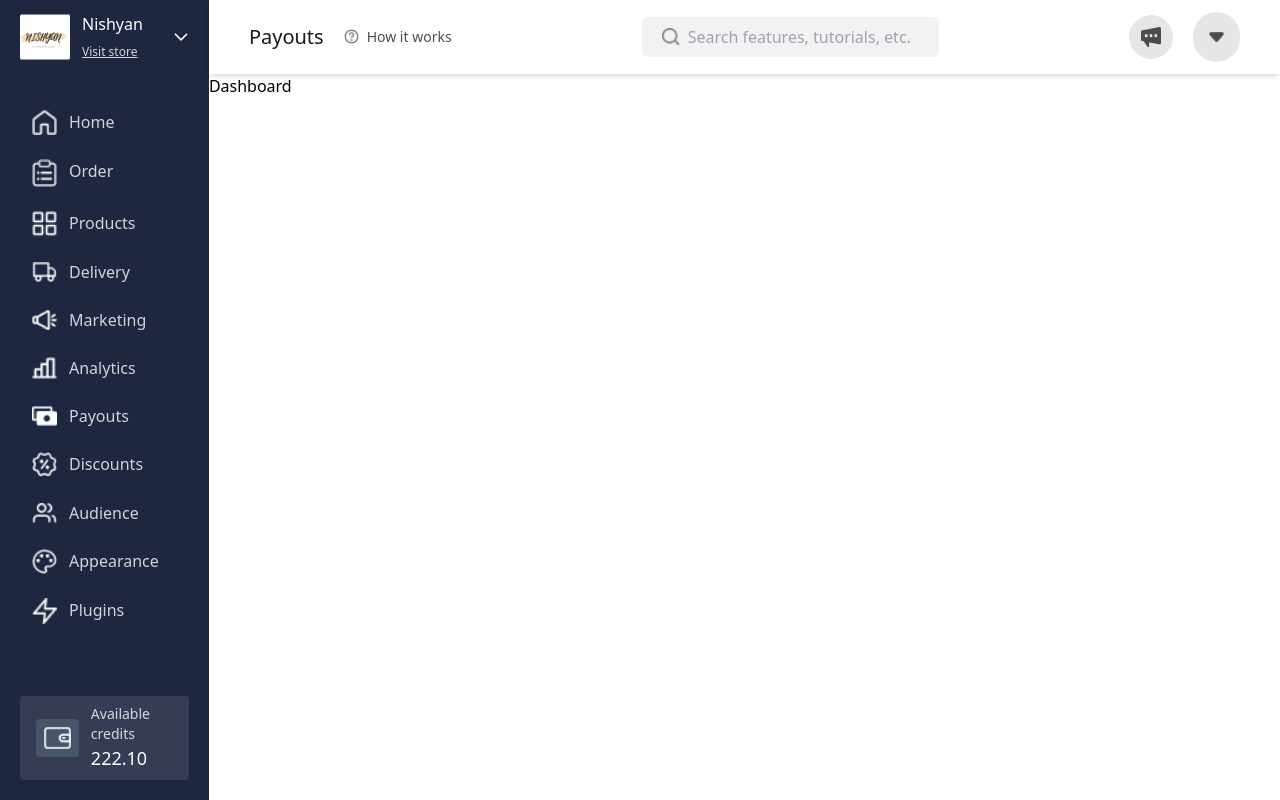
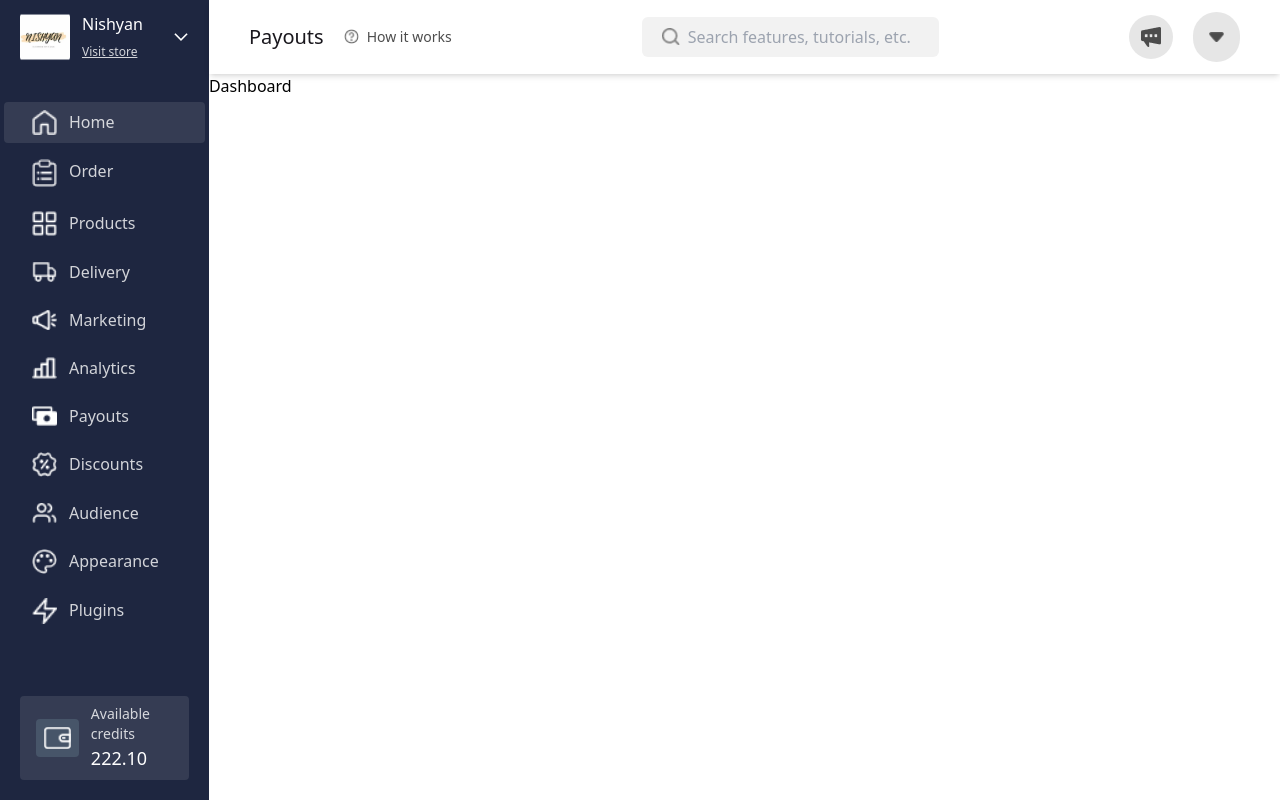
Before and after one commit to div-vik/dukaan, a Next.js app: page / in a window 1280 px wide. Built offline with nearby package versions, Linux system fonts and the light colour scheme.

Commit message:
Update css

```diff
--- a/app/ui/dashboard/Sidebar.jsx
+++ b/app/ui/dashboard/Sidebar.jsx
@@ -1,5 +1,8 @@
+"use client";
+
 import Image from "next/image";
 import Link from "next/link";
+import { usePathname } from "next/navigation";
 import React from "react";
 import { MdArrowForwardIos } from "react-icons/md";
 
@@ -18,6 +21,7 @@ const menuItems = [
 ];
 
 const Sidebar = () => {
+  const pathname = usePathname();
   return (
     <div className="relative py-3 h-full">
       <div className="flex items-center gap-20 px-5">
@@ -48,7 +52,11 @@ const Sidebar = () => {
           <Link
             key={item.title}
             href={item.url}
-            className="flex items-center text-white my-2 pl-7 hover:bg-[#353C53] hover:rounded-[4px] py-2"
+            className={
+              pathname === item.url
+                ? "flex items-center text-white my-2 pl-7 bg-[#353C53] rounded-[4px] py-2"
+                : "flex items-center text-white my-2 pl-7 hover:bg-[#353C53] rounded-[4px] py-2"
+            }
           >
             <li className="flex">
               <Image
```
